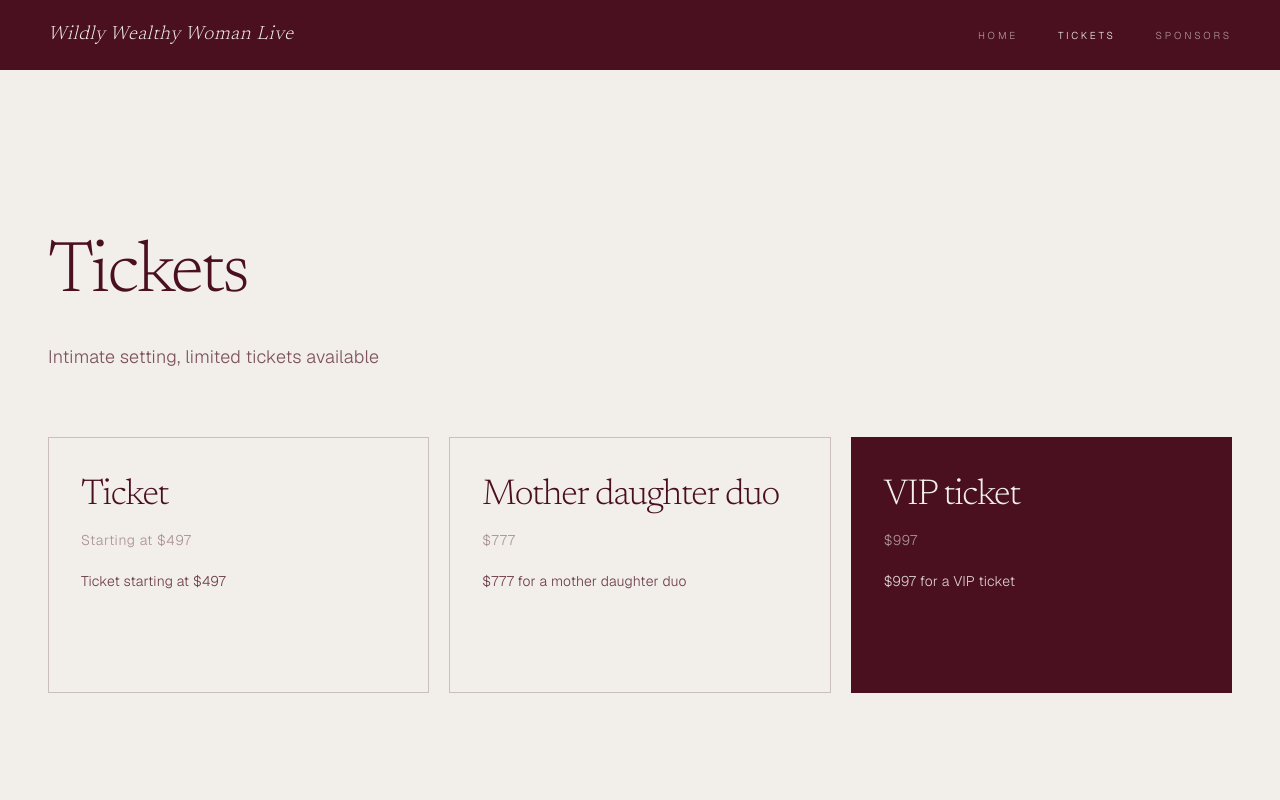
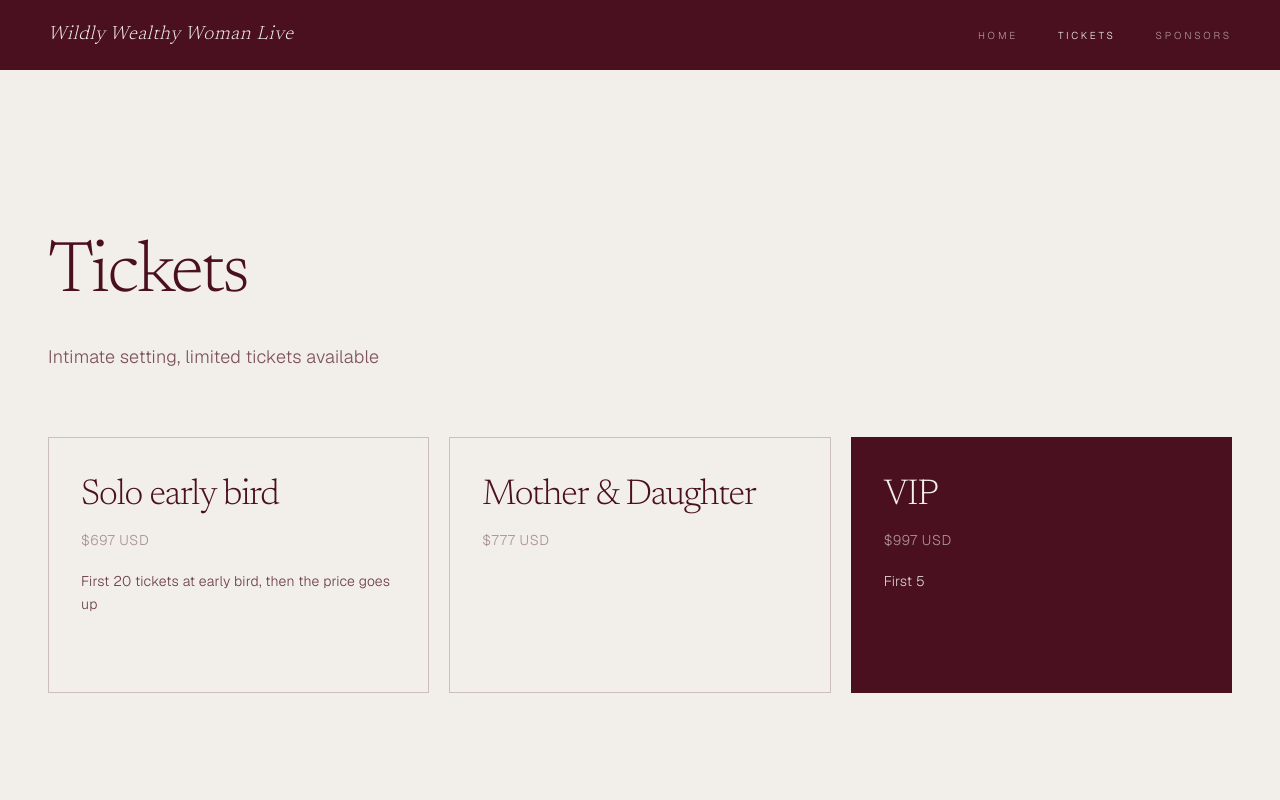
Before and after one commit to westrosemedia/wildly-wealthy-woman-live, a Next.js app: page /tickets in a window 1280 px wide. Shown: the top 800 px of the page. Built offline with nearby package versions, Linux system fonts and the light colour scheme.

Commit message:
Update ticket prices to early bird, mother and daughter, and VIP.
Solo early bird is $697 USD for the first 20, mother and daughter stays $777 USD, and VIP is $997 USD for the first 5.

Co-authored-by: westrosemedia <westrosemedia@users.noreply.github.com>

```diff
--- a/src/app/tickets/page.tsx
+++ b/src/app/tickets/page.tsx
@@ -25,7 +25,7 @@ export default function TicketsPage() {
           </p>
           <div className="mt-14 grid grid-cols-1 gap-4 sm:grid-cols-2 lg:mt-16 lg:grid-cols-3 lg:gap-5">
             {copy.tickets.types.map((ticket) => {
-              const elevated = ticket.name === "VIP ticket";
+              const elevated = ticket.name === "VIP";
               return (
                 <article
                   key={ticket.name}
@@ -48,6 +48,7 @@ export default function TicketsPage() {
                     >
                       {ticket.price}
                     </p>
+                    {ticket.detail ? (
                       <p
                         className={cn(
                           "mt-5 text-sm leading-[1.65] font-light",
@@ -56,6 +57,7 @@ export default function TicketsPage() {
                       >
                         {ticket.detail}
                       </p>
+                    ) : null}
                   </div>
                 </article>
               );
--- a/src/lib/copy.ts
+++ b/src/lib/copy.ts
@@ -104,29 +104,29 @@ export const copy = {
     whenWhere: "Banff Springs Hotel, March 2027",
     body: "Intimate setting, limited tickets available",
     ticket:
-      "Ticket starting at $497 or $777 for a mother daughter duo. $997 for a VIP ticket.",
+      "$697 USD solo early bird. $777 USD mother and daughter. $997 USD VIP.",
   },
   /**
-   * /tickets. Types from her Event Details line plus VIP at $997.
+   * /tickets. Stephanie, verbatim: solo early bird, mother and daughter, VIP.
    */
   tickets: {
     heading: "Tickets",
     note: "Intimate setting, limited tickets available",
     types: [
       {
-        name: "Ticket",
-        price: "Starting at $497",
-        detail: "Ticket starting at $497",
+        name: "Solo early bird",
+        price: "$697 USD",
+        detail: "First 20 tickets at early bird, then the price goes up",
       },
       {
-        name: "Mother daughter duo",
-        price: "$777",
-        detail: "$777 for a mother daughter duo",
+        name: "Mother & Daughter",
+        price: "$777 USD",
+        detail: "",
       },
       {
-        name: "VIP ticket",
-        price: "$997",
-        detail: "$997 for a VIP ticket",
+        name: "VIP",
+        price: "$997 USD",
+        detail: "First 5",
       },
     ],
     rooms: {
```
Lines whose indentation alone changed are shown as unchanged.
